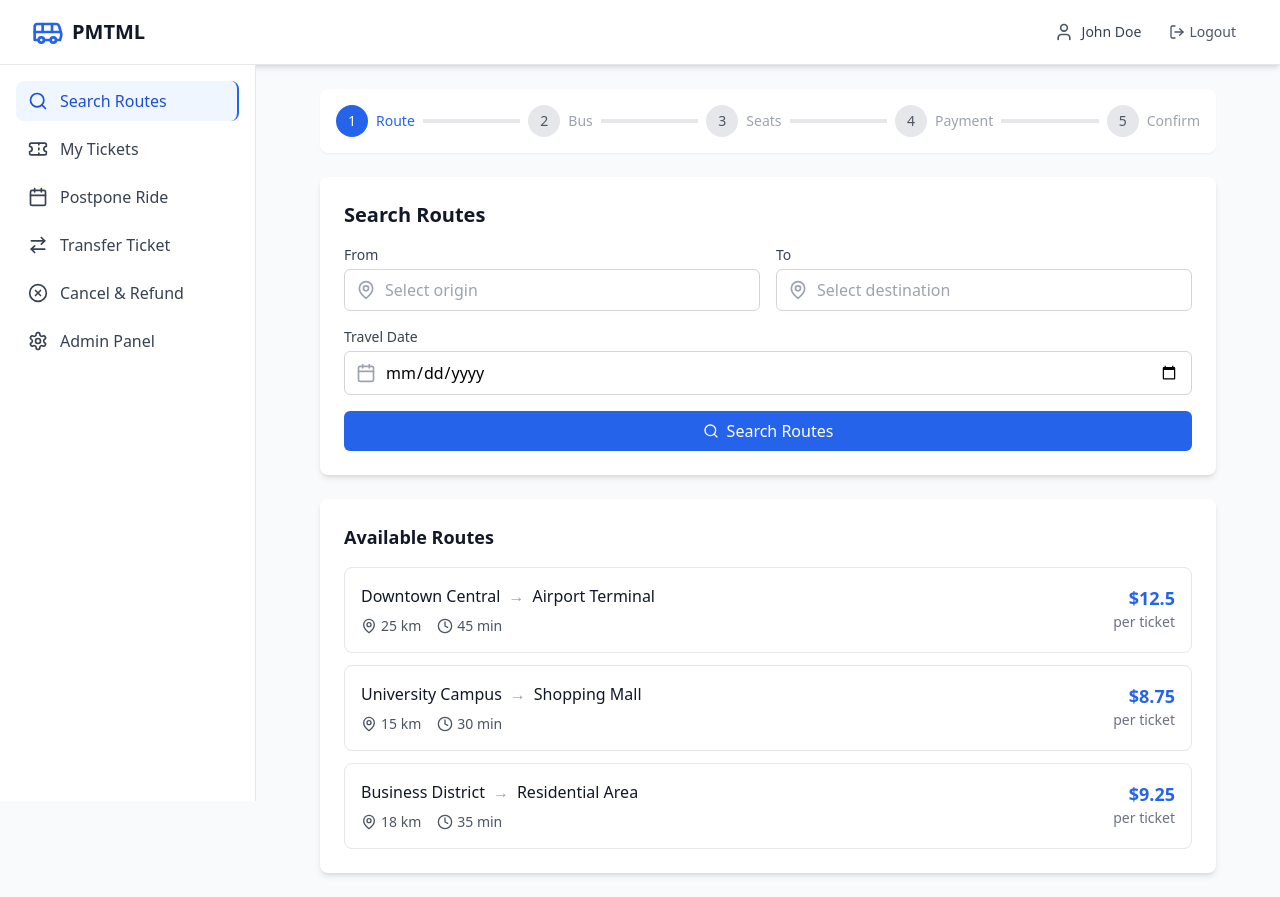
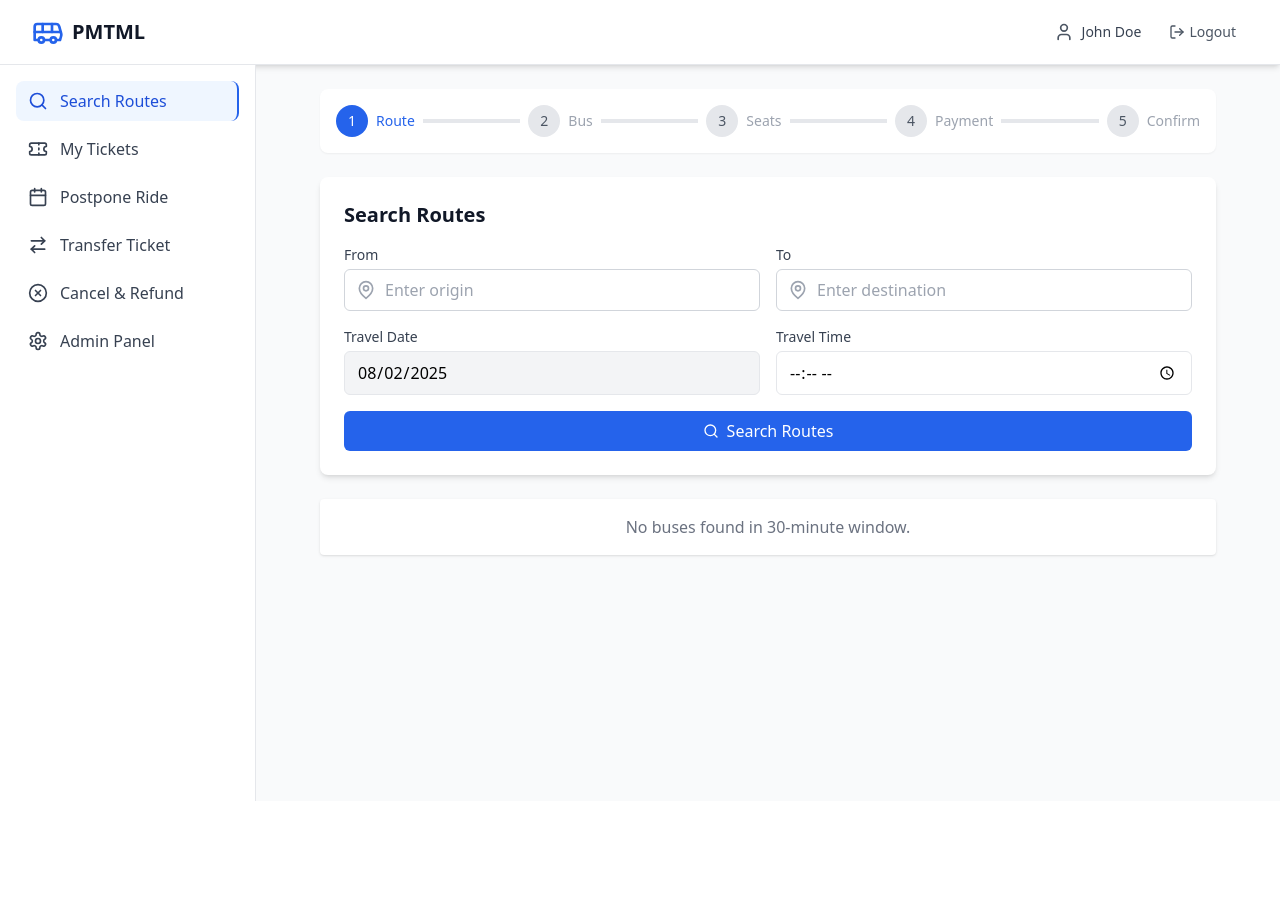
Before and after one commit to KiranLambate-007/PGDAC_PROJECT, a React (Vite) app in the folder frontend/: page / in a window 1280 px wide. Both pictures are taken after typing "name@example.com", "Sample123" into the empty fields and a click on the button "Sign In". After the commit the page ends 801 px from the top, so only its background shows below. Built offline with nearby package versions, Linux system fonts and the light colour scheme.

Commit message:
first commit

```diff
--- a/frontend/src/App.jsx
+++ b/frontend/src/App.jsx
@@ -45,8 +45,8 @@ const AppContent = () => {
     switch (activeTab) {
       case 'search':
         return <BookingFlow />;
-      case 'tickets':
-        return <TicketList />;
+     case 'tickets':
+  return <TicketList onActionTabChange={setActiveTab} />;
       case 'postpone':
         return <PostponeTicket />;
       case 'transfer':
--- a/frontend/src/components/Search/RouteSearch.jsx
+++ b/frontend/src/components/Search/RouteSearch.jsx
@@ -9,7 +9,8 @@ const mockRoutes = [
     destination: 'Airport Terminal',
     distance: '25 km',
     duration: '45 min',
-    price: 12.50
+    price: 12.50,
+    busTime: '10:00' // in HH:mm
   },
   {
     id: '2',
@@ -17,7 +18,8 @@ const mockRoutes = [
     destination: 'Shopping Mall',
     distance: '15 km',
     duration: '30 min',
-    price: 8.75
+    price: 8.75,
+    busTime: '10:10'
   },
   {
     id: '3',
@@ -25,27 +27,80 @@ const mockRoutes = [
     destination: 'Residential Area',
     distance: '18 km',
     duration: '35 min',
-    price: 9.25
+    price: 9.25,
+    busTime: '10:20'
+  },
+  {
+    id: '4',
+    origin: 'Tech Park',
+    destination: 'Main Station',
+    distance: '10 km',
+    duration: '20 min',
+    price: 6.00,
+    busTime: '10:35'
   }
 ];
+
+const calculateArrivalTime = (departureTime, durationStr) => {
+  const [hours, minutes] = departureTime.split(':').map(Number);
+  const durationMinutes = parseInt(durationStr);
+
+  const time = new Date();
+  time.setHours(hours, minutes, 0);
+  time.setMinutes(time.getMinutes() + durationMinutes);
+
+  return time.toLocaleTimeString([], { hour: '2-digit', minute: '2-digit' });
+};
 
 export const RouteSearch = ({ onRouteSelect }) => {
   const [origin, setOrigin] = useState('');
   const [destination, setDestination] = useState('');
-  const [date, setDate] = useState('');
-  const [routes, setRoutes] = useState(mockRoutes);
+  const [date] = useState(() => new Date().toISOString().split('T')[0]);
+  const [time, setTime] = useState('');
+  const [routes, setRoutes] = useState([]);
   const [isSearching, setIsSearching] = useState(false);
   const { setSelectedRoute } = useBooking();
 
+  const getMinTime = () => {
+    const now = new Date();
+    return now.toTimeString().slice(0, 5);
+  };
+
   const handleSearch = (e) => {
     e.preventDefault();
+    const now = new Date();
+    const selectedDateTime = new Date(`${date}T${time}`);
+
+    if (selectedDateTime <= now) {
+      alert('Please select a future time today.');
+      return;
+    }
+
     setIsSearching(true);
 
-    // Simulate API call
+    // Convert entered time to minutes
+    const [inputH, inputM] = time.split(':').map(Number);
+    const inputTotalMinutes = inputH * 60 + inputM;
+
+    // Filter mock routes within 15 minutes of entered time
+    const matchedRoutes = mockRoutes.filter(route => {
+      const [busH, busM] = route.busTime.split(':').map(Number);
+      const busTotalMinutes = busH * 60 + busM;
+      return (
+        busTotalMinutes >= inputTotalMinutes &&
+        busTotalMinutes <= inputTotalMinutes + 30
+      );
+    });
+
+    const enrichedRoutes = matchedRoutes.map(route => ({
+      ...route,
+      arrivalTime: calculateArrivalTime(route.busTime, route.duration)
+    }));
+
     setTimeout(() => {
-      setRoutes(mockRoutes);
+      setRoutes(enrichedRoutes);
       setIsSearching(false);
-    }, 1000);
+    }, 800);
   };
 
   const handleRouteSelect = (route) => {
@@ -61,9 +116,7 @@ export const RouteSearch = ({ onRouteSelect }) => {
         <form onSubmit={handleSearch} className="space-y-4">
           <div className="grid grid-cols-1 md:grid-cols-2 gap-4">
             <div>
-              <label htmlFor="origin" className="block text-sm font-medium text-gray-700 mb-1">
-                From
-              </label>
+              <label htmlFor="origin" className="block text-sm font-medium text-gray-700 mb-1">From</label>
               <div className="relative">
                 <div className="absolute inset-y-0 left-0 pl-3 flex items-center pointer-events-none">
                   <MapPin className="h-5 w-5 text-gray-400" />
@@ -73,17 +126,15 @@ export const RouteSearch = ({ onRouteSelect }) => {
                   type="text"
                   value={origin}
                   onChange={(e) => setOrigin(e.target.value)}
-                  className="w-full pl-10 pr-3 py-2 border border-gray-300 rounded-md focus:outline-none focus:ring-2 focus:ring-blue-500 focus:border-transparent"
-                  placeholder="Select origin"
+                  className="w-full pl-10 pr-3 py-2 border border-gray-300 rounded-md"
+                  placeholder="Enter origin"
                   required
                 />
               </div>
             </div>
 
             <div>
-              <label htmlFor="destination" className="block text-sm font-medium text-gray-700 mb-1">
-                To
-              </label>
+              <label htmlFor="destination" className="block text-sm font-medium text-gray-700 mb-1">To</label>
               <div className="relative">
                 <div className="absolute inset-y-0 left-0 pl-3 flex items-center pointer-events-none">
                   <MapPin className="h-5 w-5 text-gray-400" />
@@ -93,29 +144,35 @@ export const RouteSearch = ({ onRouteSelect }) => {
                   type="text"
                   value={destination}
                   onChange={(e) => setDestination(e.target.value)}
-                  className="w-full pl-10 pr-3 py-2 border border-gray-300 rounded-md focus:outline-none focus:ring-2 focus:ring-blue-500 focus:border-transparent"
-                  placeholder="Select destination"
+                  className="w-full pl-10 pr-3 py-2 border border-gray-300 rounded-md"
+                  placeholder="Enter destination"
                   required
                 />
               </div>
             </div>
           </div>
 
-          <div>
-            <label htmlFor="date" className="block text-sm font-medium text-gray-700 mb-1">
-              Travel Date
-            </label>
-            <div className="relative">
-              <div className="absolute inset-y-0 left-0 pl-3 flex items-center pointer-events-none">
-                <Calendar className="h-5 w-5 text-gray-400" />
-              </div>
+          <div className="grid grid-cols-1 md:grid-cols-2 gap-4">
+            <div>
+              <label htmlFor="date" className="block text-sm font-medium text-gray-700 mb-1">Travel Date</label>
               <input
+                type="date"
                 id="date"
-                type="date"
                 value={date}
-                onChange={(e) => setDate(e.target.value)}
-                className="w-full pl-10 pr-3 py-2 border border-gray-300 rounded-md focus:outline-none focus:ring-2 focus:ring-blue-500 focus:border-transparent"
-                min={new Date().toISOString().split('T')[0]}
+                className="w-full py-2 px-3 border rounded-md bg-gray-100 cursor-not-allowed"
+                readOnly
+              />
+            </div>
+
+            <div>
+              <label htmlFor="time" className="block text-sm font-medium text-gray-700 mb-1">Travel Time</label>
+              <input
+                type="time"
+                id="time"
+                value={time}
+                onChange={(e) => setTime(e.target.value)}
+                className="w-full py-2 px-3 border rounded-md"
+                min={getMinTime()}
                 required
               />
             </div>
@@ -124,7 +181,7 @@ export const RouteSearch = ({ onRouteSelect }) => {
           <button
             type="submit"
             disabled={isSearching}
-            className="w-full bg-blue-600 text-white py-2 px-4 rounded-md hover:bg-blue-700 focus:outline-none focus:ring-2 focus:ring-blue-500 focus:ring-offset-2 disabled:opacity-50 disabled:cursor-not-allowed transition-colors flex items-center justify-center"
+            className="w-full bg-blue-600 text-white py-2 px-4 rounded-md hover:bg-blue-700 disabled:opacity-50 flex items-center justify-center"
           >
             <Search className="h-4 w-4 mr-2" />
             {isSearching ? 'Searching...' : 'Search Routes'}
@@ -132,7 +189,7 @@ export const RouteSearch = ({ onRouteSelect }) => {
         </form>
       </div>
 
-      {routes.length > 0 && (
+      {routes.length > 0 ? (
         <div className="bg-white rounded-lg shadow-md p-6">
           <h3 className="text-lg font-semibold text-gray-900 mb-4">Available Routes</h3>
           <div className="space-y-3">
@@ -143,34 +200,24 @@ export const RouteSearch = ({ onRouteSelect }) => {
                 onClick={() => handleRouteSelect(route)}
               >
                 <div className="flex justify-between items-start">
-                  <div className="flex-1">
-                    <div className="flex items-center space-x-2 mb-2">
-                      <span className="font-medium text-gray-900">{route.origin}</span>
-                      <span className="text-gray-400">→</span>
-                      <span className="font-medium text-gray-900">{route.destination}</span>
+                  <div>
+                    <div className="text-gray-900 font-medium">{route.origin} → {route.destination}</div>
+                    <div className="text-sm text-gray-600">
+                      {route.distance} | Duration: {route.duration}
                     </div>
-                    <div className="flex items-center space-x-4 text-sm text-gray-600">
-                      <div className="flex items-center space-x-1">
-                        <MapPin className="h-4 w-4" />
-                        <span>{route.distance}</span>
-                      </div>
-                      <div className="flex items-center space-x-1">
-                        <Clock className="h-4 w-4" />
-                        <span>{route.duration}</span>
-                      </div>
-                    </div>
+                    <div className="text-sm text-gray-600">Bus Time: {route.busTime}</div>
+                    <div className="text-sm text-gray-600">Arrival: {route.arrivalTime}</div>
                   </div>
-                  <div className="text-right">
-                    <div className="text-lg font-semibold text-blue-600">
-                      ${route.price}
-                    </div>
-                    <div className="text-sm text-gray-500">per ticket</div>
-                  </div>
+                  <div className="text-right text-blue-600 font-semibold text-lg">${route.price}</div>
                 </div>
               </div>
             ))}
           </div>
         </div>
+      ) : (
+        <div className="bg-white p-4 rounded shadow text-center text-gray-500">
+          No buses found in 30-minute window.
+        </div>
       )}
     </div>
   );
```
Also changed, not shown: frontend/src/components/Tickets/TicketList.jsx (+14 -4 lines).
